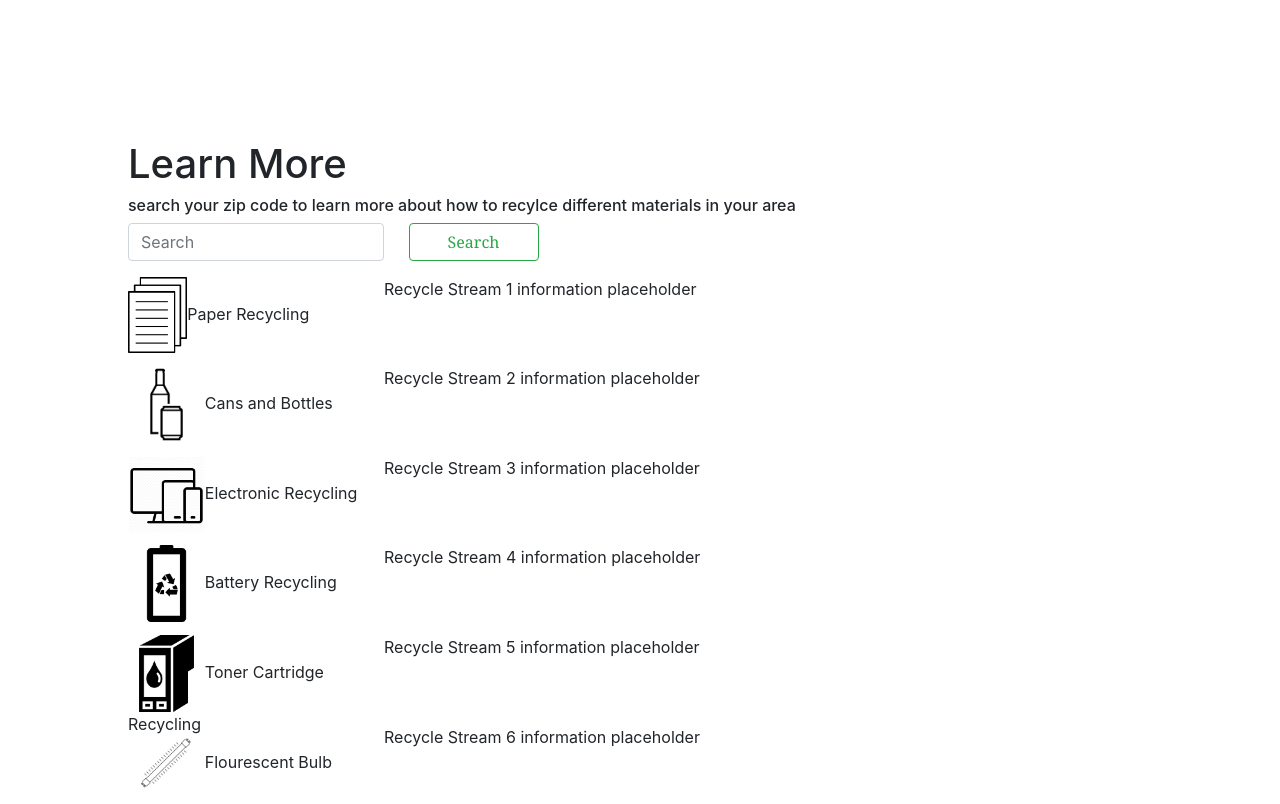
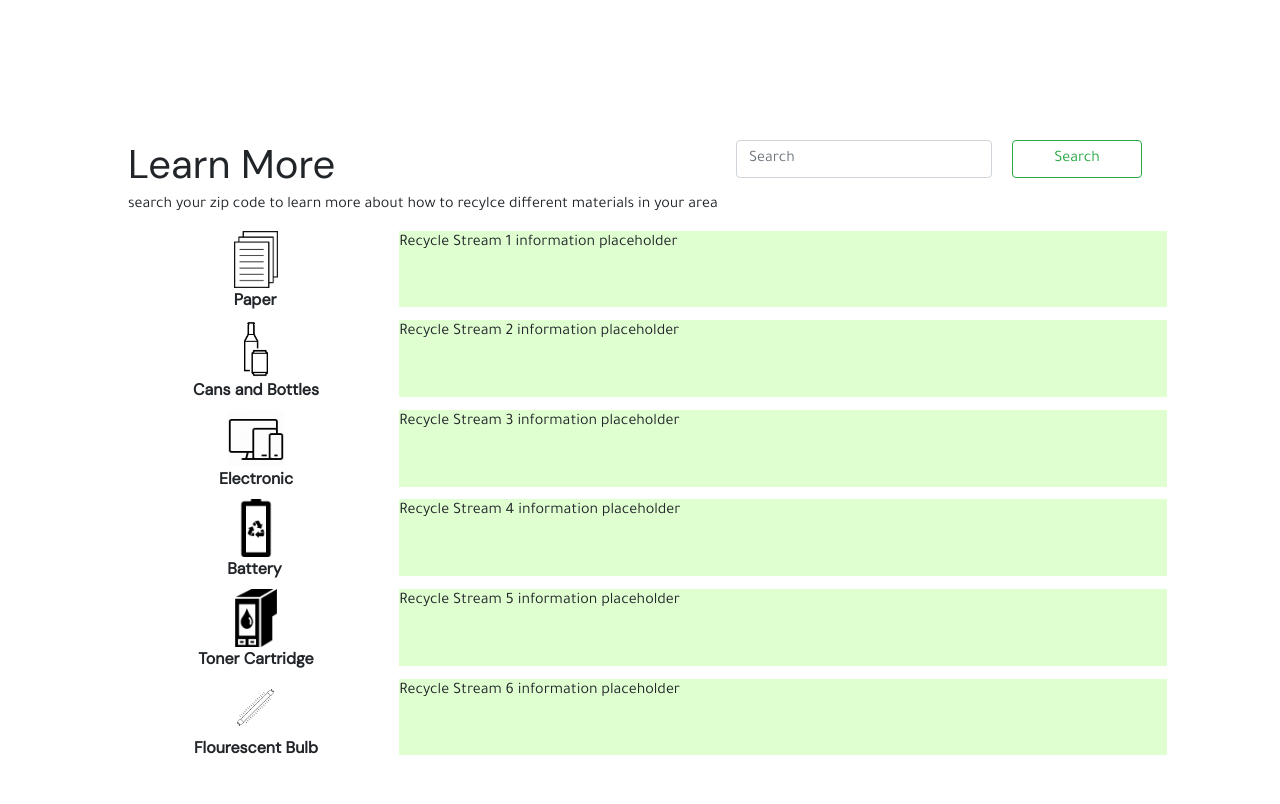
Before and after one commit to duneoz/910test, a plain HTML site: page index.html in a window 1280 px wide. Shown: the part 700-1504 px from the top of the page. Drawn offline with nearby package versions, Linux system fonts and the light colour scheme; a web font is replaced by a local one.

Commit message:
updated fonts, reformatted learn more table

```diff
--- a/index.css
+++ b/index.css
@@ -58,7 +58,7 @@ p {
 
 .btn {
   display: inline;
-  vertical-align: top;
+  vertical-align: middle;
 }
 
 .grid-container {
@@ -68,12 +68,24 @@ p {
   grid-template-rows: 15% 15% 15% 15% 15% 15%;
   /* border: 1px green solid; */
   grid-row-gap: 2.5%;
+  grid-column-gap: 1.5%;
   margin-top: 1.5%;
 }
 
 .grid-pic{
-  height: 100%;
+  height: 75%;
   width: auto;
+  margin-left: auto;
+  margin-right: auto;
+}
+
+.grid-items-left {
+  margin-left: auto;
+  margin-right: auto;
+}
+
+.grid-items-right{
+background-color: rgb(224, 255, 209);
 }
 
 .knowledge-test {
@@ -90,14 +102,15 @@ p {
   text-align: center;
   font-size: 48px;
   color: #505050;
-  font-family: Georgia, 'Times New Roman', Times, serif;
+  font-family: 'DM Sans', sans-serif;
+  font-weight: bold;
 }
 
 #question {
   padding: 20px 20px 50px 20px;
   font-size: 28px;
   color: #505050;
-  font-family: Georgia, 'Times New Roman', Times, serif;
+  font-family: 'Tajawal', sans-serif;
   text-align: center;
 }
 
@@ -105,7 +118,7 @@ p {
   padding: 10px 0px 10px 0px;
   font-size: 18px;
   color: #505050;
-  font-family: Georgia, 'Times New Roman', Times, serif;
+  font-family: 'Tajawal', sans-serif;
   text-align: center;
   width: 100px;
   display: block;
@@ -116,7 +129,7 @@ p {
 button {
   font-size: 18px;
   color: #505050;
-  font-family: Georgia, 'Times New Roman', Times, serif;
+  font-family: 'Tajawal', sans-serif;
   text-align: center;
   padding: 20px 0 20px 0;
   width: 130px;
@@ -141,10 +154,19 @@ button {
   visibility: hidden;
   font-size: 18px;
   color: #505050;
-  font-family: Georgia, 'Times New Roman', Times, serif;
+  font-family: 'DM Sans', sans-serif;
   padding: 20px 0 20px 0;
   width: 130px;
   margin: auto;
   text-align: center;
 
 }
+
+
+@media only screen and (min-width: 576px)
+
+{
+  .my-sm-0{
+    margin-top: 5px;
+  }
+}
--- a/index.html
+++ b/index.html
@@ -11,8 +11,9 @@
     <!-- CSS -->
     <link rel="stylesheet" type="text/css" href="./index.css">
 
-    <!-- Raleway + Damion Google Fonts -->
-    <link href="https://fonts.googleapis.com/css?family=Damion|Raleway:100|Yellowtail&display=swap" rel="stylesheet">
+    <!-- DM Sans + Tajawa Google Fonts -->
+    <link href="https://fonts.googleapis.com/css?family=DM+Sans|Tajawal&display=swap" rel="stylesheet">
+
 
 
     <!-- jQuery -->
@@ -27,17 +28,20 @@
 <body>
 
     <nav class="navbar navbar-expand-lg navbar-light" style="background-color: green">
-        <a class="navbar-brand" href="#" style="color: white"> <b>910 a global emergency</b> </a>
+        <a class="navbar-brand" href="#" style="color: white; font-family: 'DM Sans', sans-serif;"> <b>910 a global
+                emergency</b> </a>
         <button class="navbar-toggler" type="button" data-toggle="collapse" data-target="#navbarNavAltMarkup"
             aria-controls="navbarNavAltMarkup" aria-expanded="false" aria-label="Toggle navigation">
             <span class="navbar-toggler-icon"></span>
         </button>
         <div class="collapse navbar-collapse justify-content-end" id="navbarNavAltMarkup" style="float: right;">
             <div class="navbar-nav" style="float: right;">
-                <a id="home" class="nav-item nav-link active" href="#" style="color: white; float: right;">home <span
-                        class="sr-only">(current)</span></a>
-                <a id="learn" class="nav-item nav-link" href="#" style="color: white; float: right;">learn more</a>
-                <a id="test" class="nav-item nav-link" href="#" style="color: white; float: right;">knowledge check</a>
+                <a id="home" class="nav-item nav-link active" href="#" style="color: white; float: right; font-family: 'Tajawal', sans-serif;
+                ">home <span class="sr-only">(current)</span></a>
+                <a id="learn" class="nav-item nav-link" href="#" style="color: white; float: right; font-family: 'Tajawal', sans-serif;
+                ">learn more</a>
+                <a id="test" class="nav-item nav-link" href="#" style="color: white; float: right; font-family: 'Tajawal', sans-serif;
+                ">knowledge check</a>
             </div>
         </div>
     </nav>
@@ -50,33 +54,38 @@
         <div id="carouselExampleControls" class="carousel slide" data-ride="carousel" style="background-color: #3e3e3e">
             <div class="carousel-inner">
                 <div class="carousel-item active">
-                    <p class="carousel-caption" style="font-size: 36px;">9 out of 10 people said they would recycle if
+                    <p class="carousel-caption" style="font-family: 'DM Sans', sans-serif; font-size: 36px;">9 out of 10
+                        people said they would recycle if
                         it were “easier”.
                     </p>
                     <img src="./images/pollution1.jpg" class="d-block w-100" alt="..." style="opacity: .5;">
                 </div>
                 <div class="carousel-item">
-                    <p class="carousel-caption" style="font-size: 24px;">The leading cities for recycling in the US are
+                    <p class="carousel-caption" style="font-family: 'DM Sans', sans-serif; font-size: 24px;">The leading
+                        cities for recycling in the US are
                         (#1) San Francisco, CA (#2) Boston, MA (#3)
                         Chicago, IL (#4) Denver, CO and (#5) Portland, OR.
                     </p>
                     <img src="./images/pollution2.jpg" class="d-block w-100" alt="..." style="opacity: .5;">
                 </div>
                 <div class="carousel-item">
-                    <p class="carousel-caption" style="font-size: 24px;">The U.S. recycling rate is around 34.5%. If
+                    <p class="carousel-caption" style="font-family: 'DM Sans', sans-serif; font-size: 24px;">The U.S.
+                        recycling rate is around 34.5%. If
                         we’re able to get the rate to 75%, the effect will be
                         like removing 50 million passenger cars from U.S. roads.
                     </p>
                     <img src="./images/pollution3.png" class="d-block w-100" alt="..." style="opacity: .5;">
                 </div>
                 <div class="carousel-item">
-                    <p class="carousel-caption" style="font-size: 36px;">Recycling plastic saves twice as much energy as
+                    <p class="carousel-caption" style="font-family: 'DM Sans', sans-serif; font-size: 36px;">Recycling
+                        plastic saves twice as much energy as
                         it takes to burn it.
                     </p>
                     <img src="./images/pollution3.png" class="d-block w-100" alt="..." style="opacity: .5;">
                 </div>
                 <div class="carousel-item">
-                    <p class="carousel-caption" style="font-size: 28px;">Over 11 million tons of recyclable clothing,
+                    <p class="carousel-caption" style="font-family: 'DM Sans', sans-serif; font-size: 28px;">Over 11
+                        million tons of recyclable clothing,
                         shoes, and textiles make their way into landfills
                         each year.
                     </p>
@@ -96,26 +105,44 @@
 
     <div class="learn-more">
         <div>
-            <h1>Learn More</h1>
-            <h6>search your zip code to learn more about how to recylce different materials in your area</h6>
+            <h1 style="font-family: 'DM Sans', sans-serif; display: inline;">Learn More</h1>
+
+            <button class="btn btn-outline-success my-2 my-sm-0" type="submit"
+                style="font-family: 'Tajawal', sans-serif; float: right;">Search</button>
+            <input class="form-control" type="search" placeholder="Search" aria-label="Search"
+                style="font-family: 'Tajawal', sans-serif; float: right;">
+            <h6 style="font-family: 'Tajawal', sans-serif; margin-top: 8px;">search your zip code to learn more about how to recylce
+                different materials in your area</h6>
         </div>
-        <input class="form-control" type="search" placeholder="Search" aria-label="Search">
-        <button class="btn btn-outline-success my-2 my-sm-0" type="submit">Search</button>
+
 
         <div class="grid-container">
-            <div class="grid-item"> <img class="grid-pic" src="./images/paperico.png">Paper Recycling</div>
-            <div class="grid-item">Recycle Stream 1 information placeholder</div>
-            <div class="grid-item"> <img class="grid-pic" src="./images/cansbottlesicon.png">Cans and Bottles</div>
-            <div class="grid-item">Recycle Stream 2 information placeholder</div>
-            <div class="grid-item"> <img class="grid-pic" src="./images/ewasteicon.png">Electronic Recycling</div>
-            <div class="grid-item">Recycle Stream 3 information placeholder</div>
-            <div class="grid-item"> <img class="grid-pic" src="./images/batteryico.png">Battery Recycling</div>
-            <div class="grid-item">Recycle Stream 4 information placeholder</div>
-            <div class="grid-item"> <img class="grid-pic" src="./images/tonericon.png">Toner Cartridge Recycling</div>
-            <div class="grid-item">Recycle Stream 5 information placeholder</div>
-            <div class="grid-item"> <img class="grid-pic" src="./images/lightbulbico.png">Flourescent Bulb Recycling
+            <div class="grid-item grid-items-left" style="font-family: 'DM Sans', sans-serif; font-weight: bold;"> <img class="grid-pic"
+                    src="./images/paperico.png" style="display: block;">Paper</div>
+            <div class="grid-item grid-items-right" style="font-family: 'Tajawal', sans-serif;">Recycle Stream 1 information placeholder
             </div>
-            <div class="grid-item">Recycle Stream 6 information placeholder</div>
+            <div class="grid-item grid-items-left" style="font-family: 'DM Sans', sans-serif; font-weight: bold;"> <img class="grid-pic"
+                    src="./images/cansbottlesicon.png" style="display: block;">Cans and Bottles
+            </div>
+            <div class="grid-item grid-items-right" style="font-family: 'Tajawal', sans-serif;">Recycle Stream 2 information placeholder
+            </div>
+            <div class="grid-item grid-items-left" style="font-family: 'DM Sans', sans-serif; font-weight: bold;"> <img class="grid-pic"
+                    src="./images/ewasteicon.png" style="display: block;">Electronic</div>
+            <div class="grid-item grid-items-right" style="font-family: 'Tajawal', sans-serif;">Recycle Stream 3 information placeholder
+            </div>
+            <div class="grid-item grid-items-left" style="font-family: 'DM Sans', sans-serif; font-weight: bold;"> <img class="grid-pic"
+                    src="./images/batteryico.png" style="display: block;">Battery</div>
+            <div class="grid-item grid-items-right" style="font-family: 'Tajawal', sans-serif;">Recycle Stream 4 information placeholder
+            </div>
+            <div class="grid-item grid-items-left" style="font-family: 'DM Sans', sans-serif; font-weight: bold;"> <img class="grid-pic"
+                    src="./images/tonericon.png" style="display: block;">Toner Cartridge</div>
+            <div class="grid-item grid-items-right" style="font-family: 'Tajawal', sans-serif;">Recycle Stream 5 information placeholder
+            </div>
+            <div class="grid-item grid-items-left" style="font-family: 'DM Sans', sans-serif; font-weight: bold;"> <img class="grid-pic"
+                    src="./images/lightbulbico.png" style="display: block;">Flourescent Bulb
+            </div>
+            <div class="grid-item grid-items-right" style="font-family: 'Tajawal', sans-serif;">Recycle Stream 6 information placeholder
+            </div>
         </div>
 
     </div>
@@ -153,7 +180,7 @@
         </div>
     </div>
 
-<!--
+    <!--
     <script src="https://ajax.googleapis.com/ajax/libs/jquery/3.4.0/jquery.min.js"
         integrity="sha384-q8i/X+965DzO0rT7abK41JStQIAqVgRVzpbzo5smXKp4YfRvH+8abtTE1Pi6jizo"
         crossorigin="anonymous"></script> -->
```
